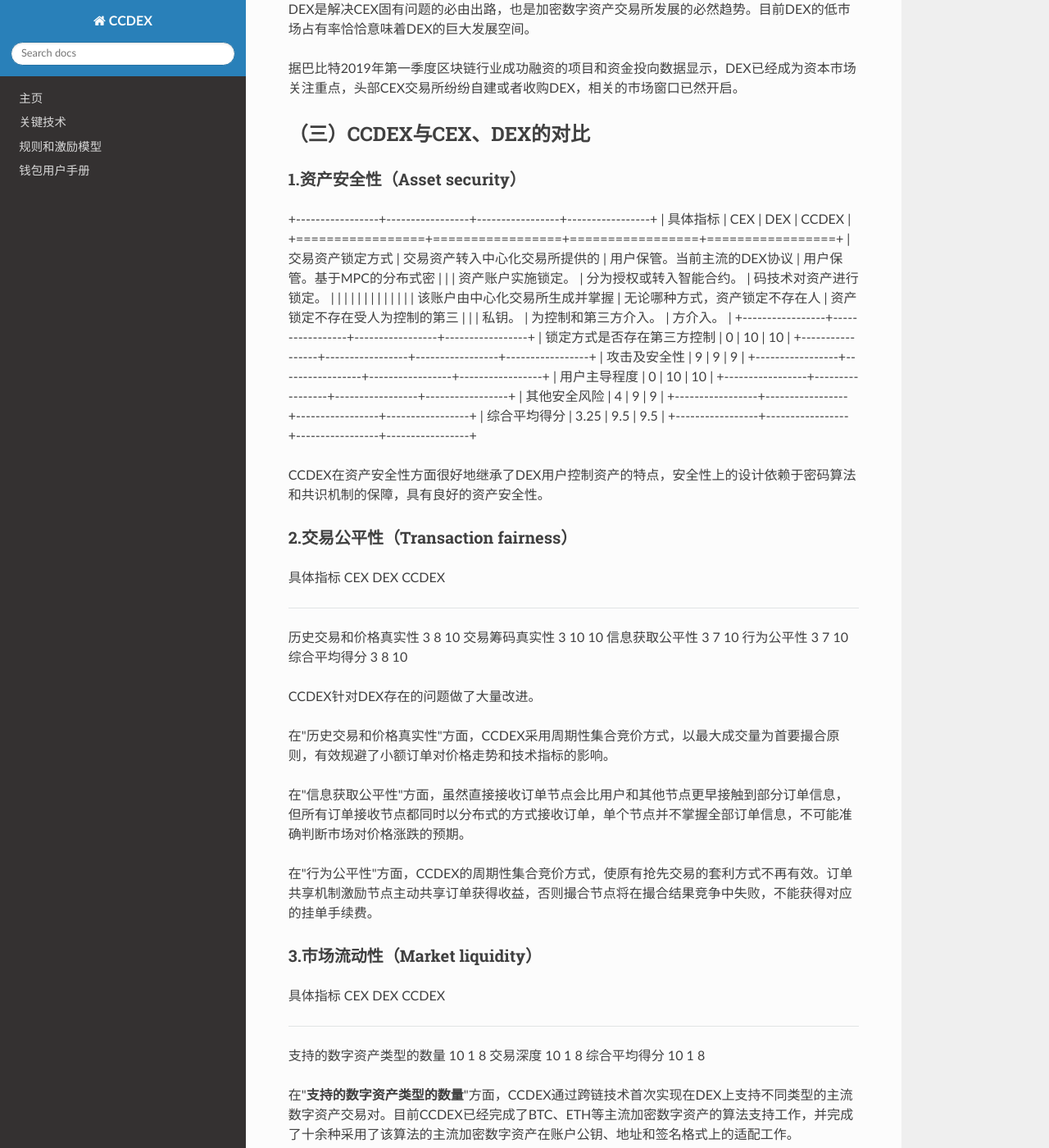
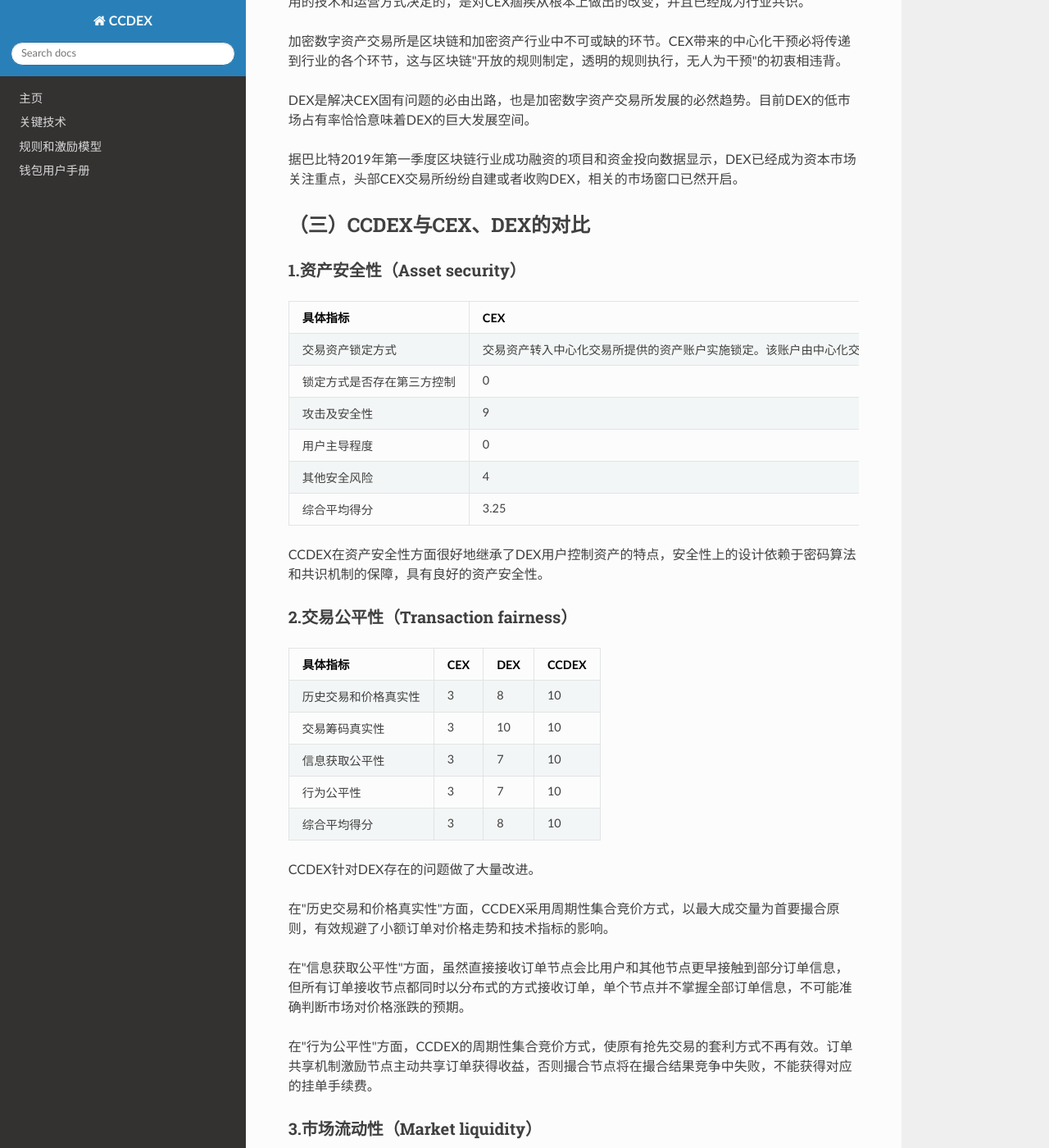
Before and after one commit to ccdex/cc-wiki, an MkDocs documentation site: the page built from docs/zh_CN/docs/CCDEX_YP_CN.md, in a window 1280 px wide and 1400 px high, scrolled down 22255 px. Shown: the whole window at 82% size. Built offline with MkDocs 1.6.1, drawn with Linux system fonts in a browser that asks for light colours; nearby versions of some CDN libraries; some of the changed text lies outside the part shown.

Commit message:
Update CCDEX_YP_CN.md

```diff
--- a/docs/zh_CN/docs/CCDEX_YP_CN.md
+++ b/docs/zh_CN/docs/CCDEX_YP_CN.md
@@ -460,13 +460,13 @@ CCDEX基于开放性的治理规则，开放接口、开放算法、开放代码
 
 ### 2.交易公平性（Transaction fairness） ###
 
-  具体指标               CEX   DEX   说明
-  ---------------------- ----- ----- -------------------------------------------------------------------------------------------------------------------------
-  历史交易和价格真实性   3     8     交易价格历史不可追溯，小额订单会影响价格，成交订单价格不显示，交易数据不真实等。存在以上情况为0分，不存在为10分。
-  交易筹码真实性         3     10    是否存在交易所虚增交易资产的可能。存在并被利用为0分，不存在为10分。
-  信息获取公平性         3     7     是否存在交易所或特殊席位能够更快更多地获得可能预测价格走势的信息。存在并被利用为0分，不存在为10分。
-  行为公平性             3     7     是否存在利用技术手段发起损害普通交易者利益的行为，例如抢先交易，阻塞用户下单、撤单等。存在并被利用为0分，不存在为10分。
-  综合平均得分           3     8
+| 具体指标 | CEX | DEX | 说明 |
+| :------------- | :------------- | :------------- | :------------- |
+| 历史交易和价格真实性 | 3 | 8 | 交易价格历史不可追溯，小额订单会影响价格，成交订单价格不显示，交易数据不真实等。存在以上情况为0分，不存在为10分。 |
+| 交易筹码真实性 | 3 | 10 | 是否存在交易所虚增交易资产的可能。存在并被利用为0分，不存在为10分。 |
+| 信息获取公平性 | 3 | 7 | 是否存在交易所或特殊席位能够更快更多地获得可能预测价格走势的信息。存在并被利用为0分，不存在为10分。 |
+| 行为公平性 | 3 | 7 | 是否存在利用技术手段发起损害普通交易者利益的行为，例如抢先交易，阻塞用户下单、撤单等。存在并被利用为0分，不存在为10分。 |
+| 综合平均得分 | 3 | 8 |  |
 
 -   历史交易和价格真实性
 
@@ -494,11 +494,11 @@ CCDEX基于开放性的治理规则，开放接口、开放算法、开放代码
 
 ### 3.市场流动性（Market liquidity） ###
 
-  具体指标                   CEX   DEX   说明
-  -------------------------- ----- ----- -------------------------------------------------------------------------------------------------
-  支持的数字资产类型的数量   10    1     支持不同类型数字资产的数量。不支持为0分，支持1种类型数字资产为1分，支持任意类型的数字资产为10分
-  交易深度                   10    1     无交易深度为0分，当前最大交易所交易量为10分。
-  综合平均得分               10    1
+| 具体指标 | CEX | DEX | 说明 |
+| :------------- | :------------- | :------------- | :------------- |
+| 支持的数字资产类型的数量 | 10 | 1 | 支持不同类型数字资产的数量。不支持为0分，支持1种类型数字资产为1分，支持任意类型的数字资产为10分。 |
+| 交易深度 | 10 | 1 | 无交易深度为0分，当前最大交易所交易量为10分。 |
+| 综合平均得分 | 10 | 1 |  |
 
 -   支持的数字资产类型的数量
 
@@ -514,15 +514,15 @@ CCDEX基于开放性的治理规则，开放接口、开放算法、开放代码
 
 ### 4.生态开放性（Ecological openness） ###
 
-  具体指标                 CEX          DEX          说明
-  ------------------------ ------------ ------------ -----------------------------------------------------------------------------------------------------------------
-  治理方式                 公司化治理   社区化治理   此项为说明项，不参与打分。不同的治理方式会影响以下选项得分。
-  治理规则制定的开放性     0            10           治理规则制定过程中的开放性和可参与性。不可参与规则制定为0分，规则制定是开放且可参与的为10分。
-  治理规则执行的可参与性   2            10           治理规则执行过程中的开放和可参与性。治理规则执行完全不开放不可参与为0分，治理规则执行开放且可参与为10分。
-  接口开放                 10           10           交易所相关接口的对外开放程度。接口不开放为0分，接口完全开放为10分。
-  算法、代码开放           0            10           交易所前后端算法和代码的对外开放程度。算法和代码不开放为0分，算法和代码开源为10分。
-  生态合作开放             0            9            指交易所核心业务可参与的程度。不允许参与交易所核心业务为0分，允许参与核心业务，实现订单共享和交易所联盟为10分。
-  综合平均得分             2.4          9.8
+| 具体指标 | CEX | DEX | 说明 |
+| :------------- | :------------- | :------------- | :------------- |
+| 治理方式 | 公司化治理 | 社区化治理 | 此项为说明项，不参与打分。不同的治理方式会影响以下选项得分。 |
+| 治理规则制定的开放性 | 0 | 10 | 治理规则制定过程中的开放性和可参与性。不可参与规则制定为0分，规则制定是开放且可参与的为10分。 |
+| 治理规则执行的可参与性 | 2 | 10 | 治理规则执行过程中的开放和可参与性。治理规则执行完全不开放不可参与为0分，治理规则执行开放且可参与为10分。 |
+| 接口开放 | 10 | 10 | 交易所相关接口的对外开放程度。接口不开放为0分，接口完全开放为10分。 |
+| 算法、代码开放 | 0 | 10 | 交易所前后端算法和代码的对外开放程度。算法和代码不开放为0分，算法和代码开源为10分。 |
+| 生态合作开放 | 0 | 9 | 指交易所核心业务可参与的程度。不允许参与交易所核心业务为0分，允许参与核心业务，实现订单共享和交易所联盟为10分。 |
+| 综合平均得分 | 2.4 | 9.8 |  |
 
 -   治理规则制定的开放性
 
@@ -554,14 +554,14 @@ CCDEX基于开放性的治理规则，开放接口、开放算法、开放代码
 
 ### 5.交易体验（Trading experience）
 
-  具体指标               CEX   DEX   说明
-  ---------------------- ----- ----- --------------------------------------------------------------------------------------------------------------------------------------------
-  用户界面和操作复杂度   10    6     当前用户受CEX界面和操作习惯影响较大，因此以CEX用户界面和操作流程为当前标准10分，增加操作步骤、减少客户端呈现内容、增加技术要求，酌情减分。
-  交易速度               10    3     包括交易撮合成交速度和结算速度。当前CEX交易撮合速度领先于DEX。以当前CEX的交易撮合速度和结算速度为标准10分。
-  交易费率               5     6     指完成交易的综合费用，包括交易手续费+结算费用（DEX）+提币手续费。不考虑交易所对交易费的返还。
-  交易内容丰富性         8     2     指交易所可交易的品种和数量。更多且更有吸引力的交易品种，用户的交易体验更好
-  交易风险               4     8     由于技术和机制上潜在的漏洞，和可能带来的风险，对用户交易体验的影响程度
-  综合平均得分           7.4   5
+| 具体指标 | CEX | DEX | 说明 |
+| :------------- | :------------- | :------------- | :------------- |
+| 用户界面和操作复杂度 | 10 | 6 | 当前用户受CEX界面和操作习惯影响较大，因此以CEX用户界面和操作流程为当前标准10分，增加操作步骤、减少客户端呈现内容、增加技术要求，酌情减分。 |
+| 交易速度 | 10 | 3 | 包括交易撮合成交速度和结算速度。当前CEX交易撮合速度领先于DEX。以当前CEX的交易撮合速度和结算速度为标准10分。 |
+| 交易费率 | 5 | 6 | 指完成交易的综合费用，包括交易手续费+结算费用（DEX）+提币手续费。不考虑交易所对交易费的返还。 |
+| 交易内容丰富性 | 8 | 2 | 指交易所可交易的品种和数量。更多且更有吸引力的交易品种，用户的交易体验更好。 |
+| 交易风险 | 4 | 8 | 由于技术和机制上潜在的漏洞，和可能带来的风险，对用户交易体验的影响程度。 |
+| 综合平均得分 | 7.4 | 5 |  |
 
 -   用户界面和操作复杂度
 
@@ -623,38 +623,26 @@ DEX是解决CEX固有问题的必由出路，也是加密数字资产交易所
 
 ### 1.资产安全性（Asset security） ###
 
-+-----------------+-----------------+-----------------+-----------------+
-| 具体指标        | CEX             | DEX             | CCDEX           |
-+=================+=================+=================+=================+
-| 交易资产锁定方式 | 交易资产转入中心化交易所提供的 | 用户保管。当前主流的DEX协议 | 用户保管。基于MPC的分布式密 |
-|                 | 资产账户实施锁定。 | 分为授权或转入智能合约。 | 码技术对资产进行锁定。 |
-|                 |                 |                 |                 |
-|                 |                 |                 |                 |
-|                 | 该账户由中心化交易所生成并掌握 | 无论哪种方式，资产锁定不存在人 | 资产锁定不存在受人为控制的第三 |
-|                 | 私钥。          | 为控制和第三方介入。 | 方介入。   |
-+-----------------+-----------------+-----------------+-----------------+
-| 锁定方式是否存在第三方控制 | 0    | 10              | 10              |
-+-----------------+-----------------+-----------------+-----------------+
-| 攻击及安全性    | 9               | 9               | 9               |
-+-----------------+-----------------+-----------------+-----------------+
-| 用户主导程度    | 0               | 10              | 10              |
-+-----------------+-----------------+-----------------+-----------------+
-| 其他安全风险    | 4               | 9               | 9               |
-+-----------------+-----------------+-----------------+-----------------+
-| 综合平均得分    | 3.25            | 9.5             | 9.5             |
-+-----------------+-----------------+-----------------+-----------------+
+| 具体指标 | CEX | DEX | CCDEX |
+| :------------- | :------------- | :------------- | :------------- |
+| 交易资产锁定方式 | 交易资产转入中心化交易所提供的资产账户实施锁定。该账户由中心化交易所生成并掌握私钥。 | 用户保管。当前主流的DEX协议分为授权或转入智能合约。无论哪种方式，资产锁定不存在人为控制和第三方介入。 | 用户保管。基于MPC的分布式密码技术对资产进行锁定。资产锁定不存在受人为控制的第三方介入。 |
+| 锁定方式是否存在第三方控制 | 0 | 10 | 10 |
+| 攻击及安全性 | 9 | 9 | 9 |
+| 用户主导程度 | 0 | 10 | 10 |
+| 其他安全风险 | 4 | 9 | 9 |
+| 综合平均得分 | 3.25 | 9.5 | 9.5 |
 
 CCDEX在资产安全性方面很好地继承了DEX用户控制资产的特点，安全性上的设计依赖于密码算法和共识机制的保障，具有良好的资产安全性。
 
 ### 2.交易公平性（Transaction fairness） ###
 
-  具体指标               CEX   DEX   CCDEX
-  ---------------------- ----- ----- -------
-  历史交易和价格真实性   3     8     10
-  交易筹码真实性         3     10    10
-  信息获取公平性         3     7     10
-  行为公平性             3     7     10
-  综合平均得分           3     8     10
+| 具体指标 | CEX | DEX | CCDEX |
+| :------------- | :------------- | :------------- | :------------- |
+| 历史交易和价格真实性 | 3 | 8 | 10 |
+| 交易筹码真实性 | 3 | 10 | 10 |
+| 信息获取公平性 | 3 | 7 | 10 |
+| 行为公平性 | 3 | 7 | 10 |
+| 综合平均得分 | 3 | 8 | 10 |
 
 CCDEX针对DEX存在的问题做了大量改进。
 
@@ -666,11 +654,11 @@ CCDEX针对DEX存在的问题做了大量改进。
 
 ### 3.市场流动性（Market liquidity） ###
 
-  具体指标                   CEX   DEX   CCDEX
-  -------------------------- ----- ----- -------
-  支持的数字资产类型的数量   10    1     8
-  交易深度                   10    1     8
-  综合平均得分               10    1     8
+| 具体指标 | CEX | DEX | CCDEX |
+| :------------- | :------------- | :------------- | :------------- |
+| 支持的数字资产类型的数量 | 10 | 1 | 8 |
+| 交易深度 | 10 | 1 | 8 |
+| 综合平均得分 | 10 | 1 | 8 |
 
 在"**支持的数字资产类型的数量**"方面，CCDEX通过跨链技术首次实现在DEX上支持不同类型的主流数字资产交易对。目前CCDEX已经完成了BTC、ETH等主流加密数字资产的算法支持工作，并完成了十余种采用了该算法的主流加密数字资产在账户公钥、地址和签名格式上的适配工作。
 
@@ -678,15 +666,15 @@ CCDEX针对DEX存在的问题做了大量改进。
 
 ### 4.生态开放性（Ecological openness） ###
 
-  具体指标                 CEX          DEX          CCDEX
-  ------------------------ ------------ ------------ ------------
-  治理方式                 公司化治理   社区化治理   社区化治理
-  治理规则制定的开放性     0            10           10
-  治理规则执行的可参与性   2            10           10
-  接口开放                 10           10           10
-  算法、代码开放           0            10           10
-  生态合作开放             0            9            10
-  综合平均得分             2.4          9.8          10
+| 具体指标 | CEX | DEX | CCDEX |
+| :------------- | :------------- | :------------- | :------------- |
+| 治理方式 | 公司化治理 | 社区化治理 | 社区化治理 |
+| 治理规则制定的开放性 | 0 | 10 | 10 |
+| 治理规则执行的可参与性 | 2 | 10 | 10 |
+| 接口开放 | 10 | 10 | 10 |
+| 算法、代码开放 | 0 | 10 | 10 |
+| 生态合作开放 | 0 | 9 | 10 |
+| 综合平均得分 | 2.4 | 9.8 | 10 |
 
 在"**生态合作开放**"方面，现有DEX提供了订单共享的技术实现，但缺少推动DEX之间进行订单共享的激励机制，也就无法进一步构建交易所联盟，更无法形成全球一体化的交易市场。
 
@@ -694,14 +682,14 @@ CCDEX鼓励第三方交易所的建设和个性化发展，通过订单共享激
 
 ### 5.交易体验（Trading experience） ###
 
-  具体指标               CEX   DEX   CCDEX
-  ---------------------- ----- ----- -------
-  用户界面和操作复杂度   10    6     10
-  交易速度               10    3     8
-  交易费率               5     6     9
-  交易内容丰富性         8     2     8
-  交易风险               4     8     10
-  综合平均得分           7.4   5     9
+| 具体指标 | CEX | DEX | CCDEX |
+| :------------- | :------------- | :------------- | :------------- |
+| 用户界面和操作复杂度 | 10 | 6 | 10 |
+| 交易速度 | 10 | 3 | 8 |
+| 交易费率 | 5 | 6 | 9 |
+| 交易内容丰富性 | 8 | 2 | 8 |
+| 交易风险 | 4 | 8 | 10 |
+| 综合平均得分 | 7.4 | 5 | 9 |
 
 在"用户界面和操作复杂度"方面，CCDEX在操作界面和用户习惯设计上与CEX基本一致。采用基于MPC的分布式跨链协议，实现了对资产管理和交易的统一界面，减少了CEX在钱包和交易所之间充提币操作，以及现有DEX中资产授权或向智能合约转账的操作。
 
```
